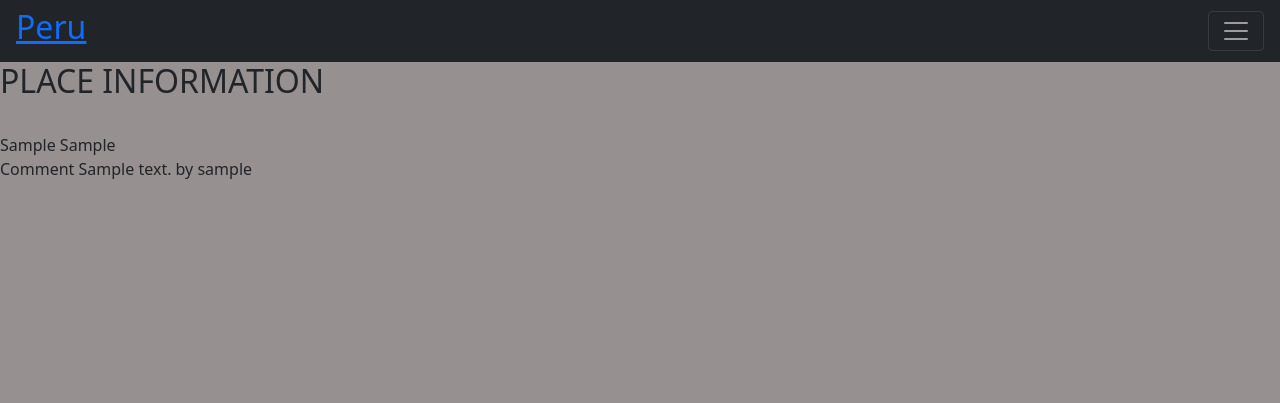
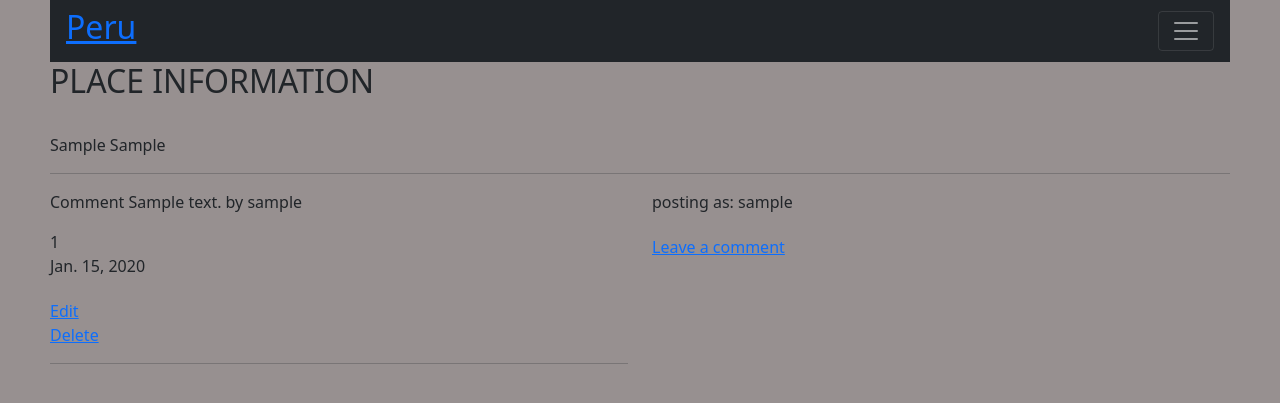
Before and after one commit to IvetteMcDermott/PP4Django-PeruExperience, a Django app: a page that uses templates/place_information.html in a window 1280 px wide. Shown: the top 403 px of the page. Run offline with Django 3.2, Linux system fonts and the light colour scheme; a user stored in the database is signed in; tables that the repository leaves empty hold one stand-in row (values such as "Sample post"); some libraries are stand-ins or nearby versions.

Commit message:
addComment

```diff
--- a/peru_exp_app/forms.py
+++ b/peru_exp_app/forms.py
@@ -6,3 +6,9 @@ class CommentForm(forms.ModelForm):
     class Meta:
         model = Comment
         fields = ('body',)
+
+
+class UpdateCommentForm(forms.ModelForm):
+    class Meta:
+        model = Comment
+        fields = ('body',)
--- a/peru_exp_app/urls.py
+++ b/peru_exp_app/urls.py
@@ -7,5 +7,7 @@ urlpatterns = [
     path('home/coast/', views.Coast.as_view(), name='coast_places_display'),
     path('home/andes/', views.Andes.as_view(), name='andes_places_display'),
     path('home/jungle/', views.Jungle.as_view(), name='jungle_places_display'),
-    path('<slug:slug>/', views.PlaceInformation.as_view(), name='place_information')
+    path('<slug:slug>/', views.PlaceInformation.as_view(), name='place_information'),
+    path('<slug:slug>/<int:pk>/update/', views.comment_update_view, name="comment_update"),
+#   path('<slug:slug>/comment_pk', views.update, name='update_comment')
 ]
--- a/peru_exp_app/views.py
+++ b/peru_exp_app/views.py
@@ -1,6 +1,9 @@
+
 from django.shortcuts import render, get_object_or_404
 from django.views import generic, View
+from django.views.generic import UpdateView
 from django.http import HttpResponseRedirect
+from django.shortcuts import redirect
 
 from django.http import HttpResponse
 from .models import PlacesList, Comment
@@ -77,6 +80,7 @@ class PlaceInformation(View):
         template = 'place_information.html'
 
         comment_form = CommentForm(data=request.POST)
+
         if comment_form.is_valid():
             comment_form.instance.email = request.user.email
             comment_form.instance.author = request.user
@@ -92,3 +96,25 @@ class PlaceInformation(View):
             'commented': True,
             'comment_form': comment_form
         })
+
+
+# class CommentUpdateView(UpdateView):
+#    model = Comment
+#    fields = ["body",]#
+
+#    def form_valid(self, form):
+#        form.instance.comment_pk = self.kwargs["pk"]
+#        form.instance.author = self.request.user
+#        return super().form_valid(form)
+
+def comment_update_view(request, slug, pk):
+
+    if request.method == 'POST':
+        body = request.POST.get('body')
+
+        # get the review to update
+        comment = Comment.objects.get(id=pk)
+        comment.body = body
+        comment.save()
+
+    return redirect('/')
--- a/static/css/style.css
+++ b/static/css/style.css
@@ -1,3 +1,9 @@
+body{
+    margin:0;
+    margin-left: 50px !important;
+    margin-right: 50px !important;
+}
+
 #name { color: aliceblue;}
 
 #regions {
@@ -16,9 +22,7 @@
     height: 80%;
     max-height: 10em;
 }
-.modal-title {
-    margin-top: 40px;
-}
+
 body {
     background-color: rgb(151, 144, 144);
 }
--- /dev/null
+++ b/static/js/script.js
@@ -0,0 +1,8 @@
+const modal = new bootstrap.Modal(document.getElementById("modal"))
+
+htmx.on("htmx:afterSwap", (e) => {
+  // Response targeting #dialog => show the modal
+  if (e.detail.target.id == "dialog") {
+    modal.show()
+  }
+})
--- a/templates/place_information.html
+++ b/templates/place_information.html
@@ -12,48 +12,107 @@
 
     {{ context.info }}
 </div>
+<hr>
+<div class="row">
+    <div class="col">
 
-<div class="row">
+        {% if user.is_authenticated %}
 
-    <div class="col">
         {% for comment in context.comments.all %}
-        <p>{{ comment }}</p>
+        <p>{{ comment }}</p> <span>{{ comment.pk }}</span>
+        <p>{{ comment.date_created }} </p>
 
+        {% if comment.author == request.user %}
+
+        <!--   -->
+        <form method="post" action="{% url 'comment_update' context.id comment.id %}" style="margin-top: 1.3em;">
+            <div>
+                <a href="" type="button" data-toggle="modal" data-target="#ModalUpdateComment-{{ forloop.counter }}"
+                    data-backdrop="false">Edit</a>
+            </div>
+
+            <div class="modal" id="ModalUpdateComment-{{ forloop.counter }}">
+                <div class="modal-dialog">
+                    <div class="modal-content">
+                        <div class="modal-header">
+                            <h5 class="modal-title">Update Comment</h5>
+                            <button type="button" class="close" data-dismiss="modal" aria-label="Close">
+                                <span aria-hidden="true">&times;</span>
+                            </button>
+                        </div>
+                        <div class="modal-body">
+                            {% csrf_token %}
+                            <textarea name="body">{{ comment.body }}</textarea>
+                        </div>
+                        <div class="modal-footer">
+                            <button type="button" class="btn btn-secondary" data-dismiss="modal">Cancel</button>
+                            <button type="submit" class="btn btn-primary">Send comment</button>
+                        </div>
+                    </div>
+                </div>
+            </div>
+
+        </form>
+
+
+        <!--  -->
+        <a href="" type="button" data-toggle="modal" data-target="#ModalCommenting" data-backdrop="false">Delete</a>
+
+        {% endif %}
+        <hr>
 
         {% endfor %}
 
+        {% else %}
+
+        Comments {{ context.comments.count}}
+
+        {% endif %}
+
     </div>
+    <div class="form col">
 
-<div class="modal">
-    <div class="comment_section col">
 
-        {% if commented %}
-
-        <div class="alert alert-success" role="alert">
-            You had post a comment!
-        </div>
-
-        {% else %}
         {% if user.is_authenticated %}
 
         <p> posting as: {{ user.username }}</p>
         <form method="post" style="margin-top: 1.3em;">
+            <div>
+                <a href="" type="button" data-toggle="modal" data-target="#ModalCommenting" data-backdrop="false">Leave
+                    a comment</a>
+            </div>
 
-            {{ comment_form | crispy }}
+            <div class="modal" id="ModalCommenting">
+                <div class="modal-dialog">
+                    <div class="modal-content">
+                        <div class="modal-header">
+                            <h5 class="modal-title">Leave a Comment</h5>
+                            <button type="button" class="close" data-dismiss="modal" aria-label="Close">
+                                <span aria-hidden="true">&times;</span>
+                            </button>
+                        </div>
+                        <div class="modal-body">
+                            {{ comment_form | crispy }}
 
-            {% csrf_token %}
+                            {% csrf_token %}
+                        </div>
+                        <div class="modal-footer">
+                            <button type="button" class="btn btn-secondary" data-dismiss="modal">Cancel</button>
+                            <button type="submit" class="btn btn-primary">Send comment</button>
+                        </div>
+                    </div>
+                </div>
+            </div>
 
-            <button type="submit" class="btn btn-success">Submit</button>
+        </form>
+        {% else %}
+        <br>
+        <p><strong>Register with us so you can see and add comments</strong></p>
 
+
+        {% endif %}
     </div>
-    </form>
-    {% else %}
-    <br>
-    <p><strong>Register with us so you can see and add comments</strong></p>
 
 </div>
 
-</div>
-{% endif %}
-{% endif %}
 {% endblock %}
```
Also changed, not shown: templates/region_places.html (+1 -8 lines).
